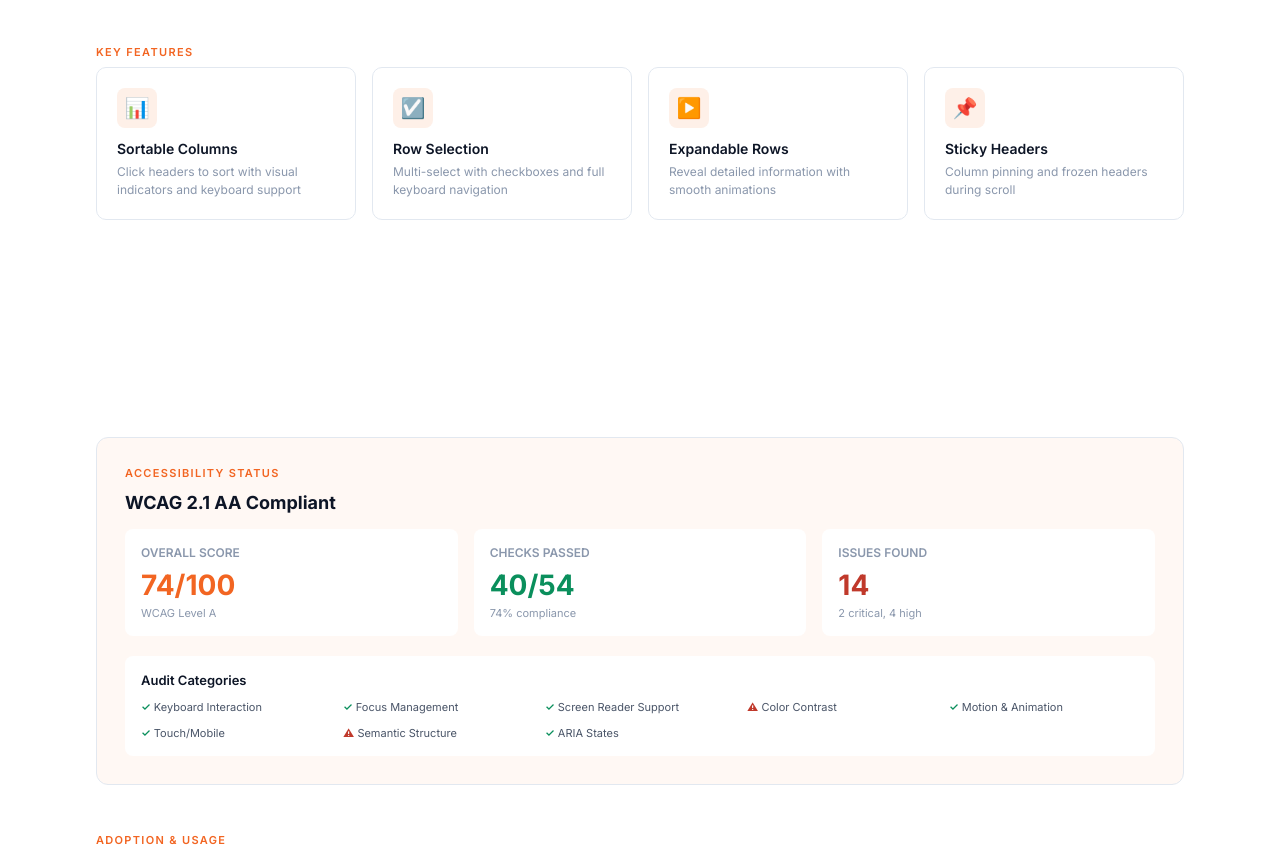
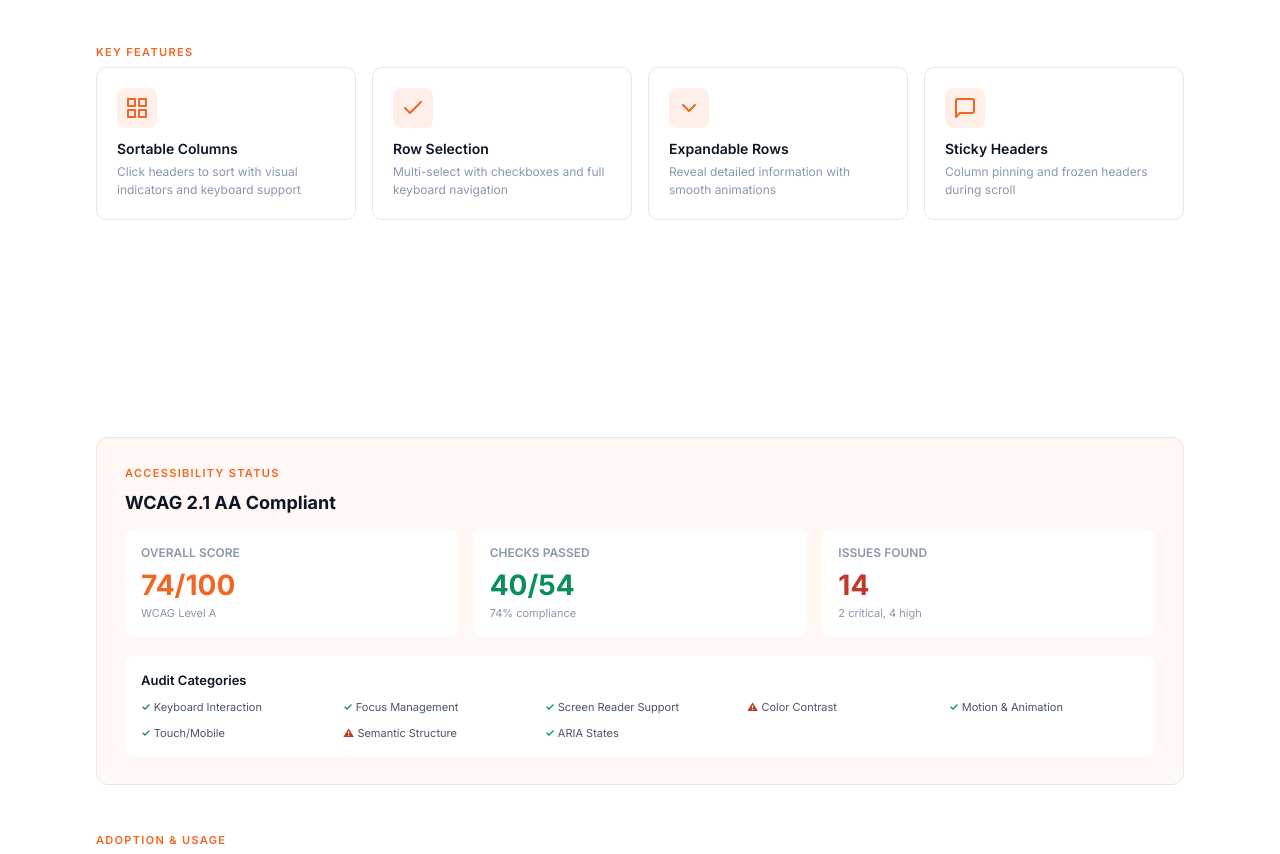
Before and after one commit to Mridhul199/Component-hub, a plain HTML site: page table-component-guide.html in a window 1280 px wide. Shown: the part 989-1843 px from the top of the page. Drawn offline with nearby package versions, Linux system fonts and the light colour scheme.

Commit message:
Replace emoji icons with stroke-only SVG icons following BillDesk design system (24x24, 2px stroke, no fill)

```diff
--- a/table-component-guide.html
+++ b/table-component-guide.html
@@ -323,6 +323,13 @@
       justify-content: center;
       margin-bottom: 12px;
       font-size: 20px;
+      color: var(--orange);
+    }
+
+    .feature-icon svg {
+      width: 24px;
+      height: 24px;
+      stroke: var(--orange);
     }
 
     .feature-title {
@@ -542,32 +549,61 @@
       <div class="section-eyebrow">Key Features</div>
       <div class="overview-grid">
         <div class="feature-card">
-          <div class="feature-icon">📊</div>
+          <div class="feature-icon">
+            <svg width="24" height="24" viewBox="0 0 24 24" fill="none" stroke="currentColor" stroke-width="2" stroke-linecap="round" stroke-linejoin="round">
+              <rect x="3" y="3" width="7" height="7"></rect>
+              <rect x="14" y="3" width="7" height="7"></rect>
+              <rect x="14" y="14" width="7" height="7"></rect>
+              <rect x="3" y="14" width="7" height="7"></rect>
+            </svg>
+          </div>
           <div class="feature-title">Sortable Columns</div>
           <div class="feature-desc">Click headers to sort with visual indicators and keyboard support</div>
         </div>
         <div class="feature-card">
-          <div class="feature-icon">☑️</div>
+          <div class="feature-icon">
+            <svg width="24" height="24" viewBox="0 0 24 24" fill="none" stroke="currentColor" stroke-width="2" stroke-linecap="round" stroke-linejoin="round">
+              <polyline points="20 6 9 17 4 12"></polyline>
+            </svg>
+          </div>
           <div class="feature-title">Row Selection</div>
           <div class="feature-desc">Multi-select with checkboxes and full keyboard navigation</div>
         </div>
         <div class="feature-card">
-          <div class="feature-icon">▶️</div>
+          <div class="feature-icon">
+            <svg width="24" height="24" viewBox="0 0 24 24" fill="none" stroke="currentColor" stroke-width="2" stroke-linecap="round" stroke-linejoin="round">
+              <polyline points="6 9 12 15 18 9"></polyline>
+            </svg>
+          </div>
           <div class="feature-title">Expandable Rows</div>
           <div class="feature-desc">Reveal detailed information with smooth animations</div>
         </div>
         <div class="feature-card">
-          <div class="feature-icon">📌</div>
+          <div class="feature-icon">
+            <svg width="24" height="24" viewBox="0 0 24 24" fill="none" stroke="currentColor" stroke-width="2" stroke-linecap="round" stroke-linejoin="round">
+              <path d="M21 15a2 2 0 0 1-2 2H7l-4 4V5a2 2 0 0 1 2-2h14a2 2 0 0 1 2 2z"></path>
+            </svg>
+          </div>
           <div class="feature-title">Sticky Headers</div>
           <div class="feature-desc">Column pinning and frozen headers during scroll</div>
         </div>
         <div class="feature-card">
-          <div class="feature-icon">🔍</div>
+          <div class="feature-icon">
+            <svg width="24" height="24" viewBox="0 0 24 24" fill="none" stroke="currentColor" stroke-width="2" stroke-linecap="round" stroke-linejoin="round">
+              <circle cx="11" cy="11" r="8"></circle>
+              <path d="m21 21-4.35-4.35"></path>
+            </svg>
+          </div>
           <div class="feature-title">Filtering & Search</div>
           <div class="feature-desc">Built-in filtering with multi-column support</div>
         </div>
         <div class="feature-card">
-          <div class="feature-icon">📄</div>
+          <div class="feature-icon">
+            <svg width="24" height="24" viewBox="0 0 24 24" fill="none" stroke="currentColor" stroke-width="2" stroke-linecap="round" stroke-linejoin="round">
+              <path d="M5 4H3v16a2 2 0 0 0 2 2h16v-2H5V4Z"></path>
+              <rect x="7" y="2" width="14" height="20" rx="2" ry="2"></rect>
+            </svg>
+          </div>
           <div class="feature-title">Pagination</div>
           <div class="feature-desc">Configurable page sizes with navigation controls</div>
         </div>
```
